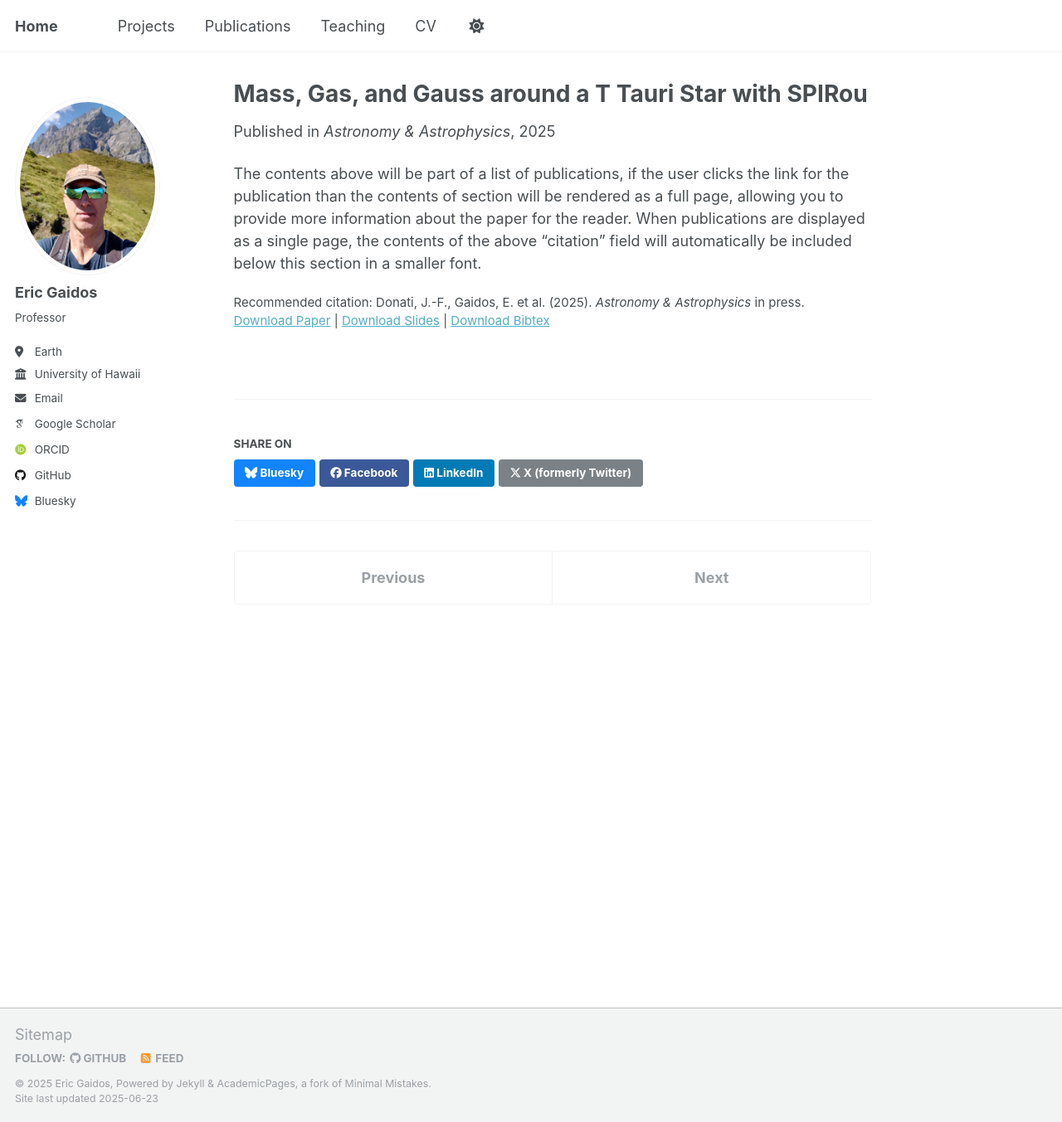
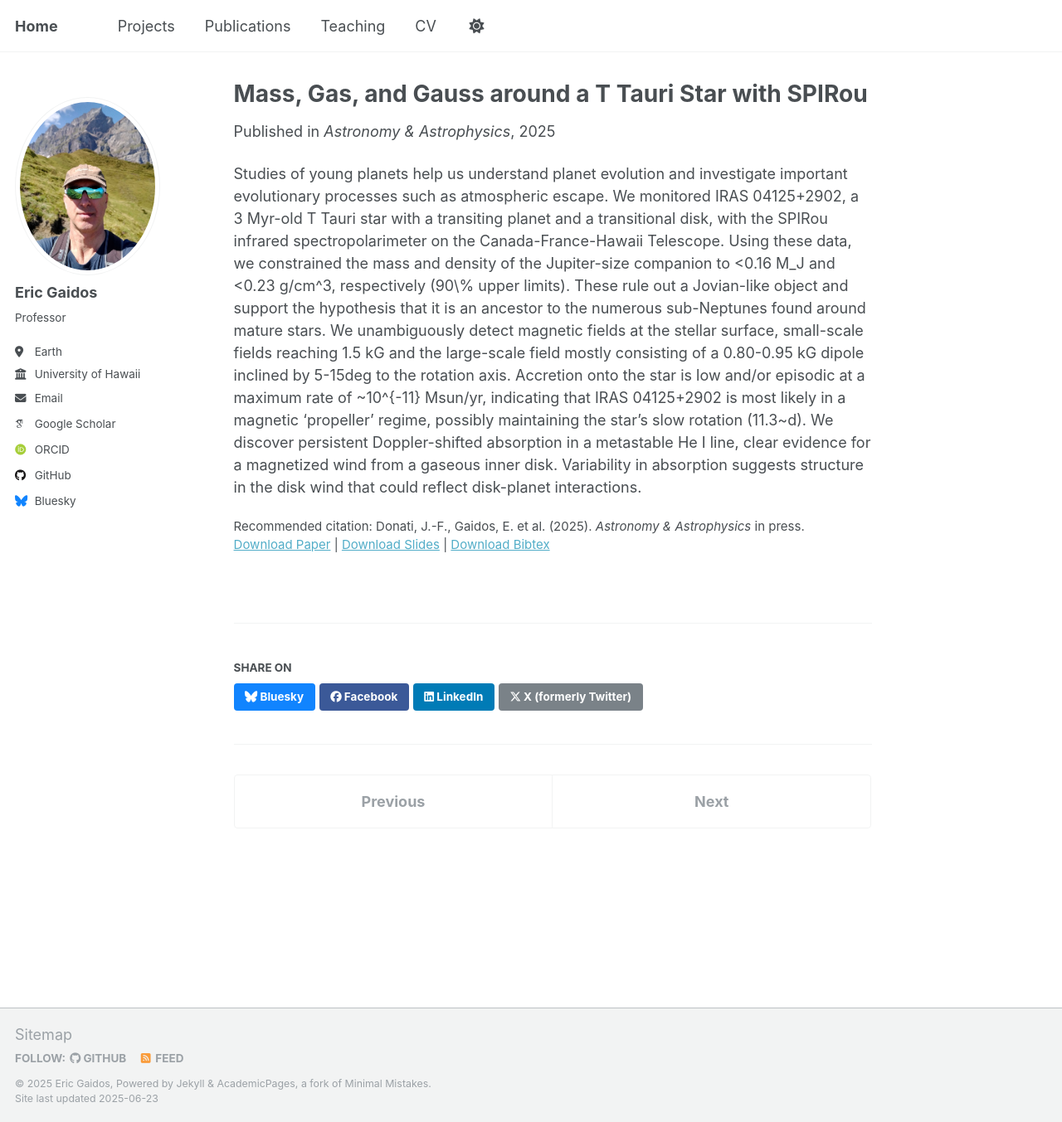
Before and after one commit to egaidos/egaidos.github.io, a Jekyll site: the page built from _publications/2009-10-01-paper-title-number-1.md, in a window 1280 px wide and 1353 px high. Shown: the whole window at 83% size. Built offline with Jekyll 4.4.1, drawn with Linux system fonts in a browser that asks for light colours; some web fonts are replaced.

Commit message:
Update 2009-10-01-paper-title-number-1.md

```diff
--- a/_publications/2009-10-01-paper-title-number-1.md
+++ b/_publications/2009-10-01-paper-title-number-1.md
@@ -7,8 +7,8 @@
 date: 2025-05-01
 venue: 'Astronomy & Astrophysics'
 slidesurl: 'http://academicpages.github.io/files/slides1.pdf'
-paperurl: 'http://academicpages.github.io/files/paper1.pdf'
+paperurl: 'https://arxiv.org/pdf/2505.10564'
 bibtexurl: 'http://academicpages.github.io/files/bibtex1.bib'
 citation: 'Donati, J.-F., Gaidos, E. et al. (2025). <i>Astronomy & Astrophysics</i> in press.'
 ---
-The contents above will be part of a list of publications, if the user clicks the link for the publication than the contents of section will be rendered as a full page, allowing you to provide more information about the paper for the reader. When publications are displayed as a single page, the contents of the above "citation" field will automatically be included below this section in a smaller font.
+Studies of young planets help us understand planet evolution and investigate important evolutionary processes such as atmospheric escape. We monitored IRAS 04125+2902, a 3 Myr-old T Tauri star with a transiting planet and a transitional disk, with the SPIRou infrared spectropolarimeter on the Canada-France-Hawaii Telescope. Using these data, we constrained the mass and density of the Jupiter-size companion to <0.16 M_J and <0.23 g/cm^3, respectively (90\% upper limits). These rule out a Jovian-like object and support the hypothesis that it is an ancestor to the numerous sub-Neptunes found around mature stars. We unambiguously detect magnetic fields at the stellar surface, small-scale fields reaching 1.5 kG and the large-scale field mostly consisting of a 0.80-0.95 kG dipole inclined by 5-15deg to the rotation axis. Accretion onto the star is low and/or episodic at a maximum rate of ~10^{-11} Msun/yr, indicating that IRAS 04125+2902 is most likely in a magnetic 'propeller' regime, possibly maintaining the star's slow rotation (11.3~d). We discover persistent Doppler-shifted absorption in a metastable He I line, clear evidence for a magnetized wind from a gaseous inner disk. Variability in absorption suggests structure in the disk wind that could reflect disk-planet interactions.
```
